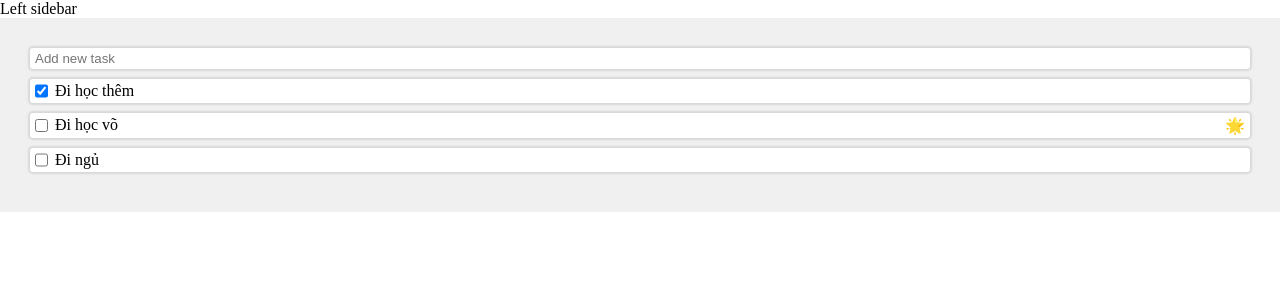
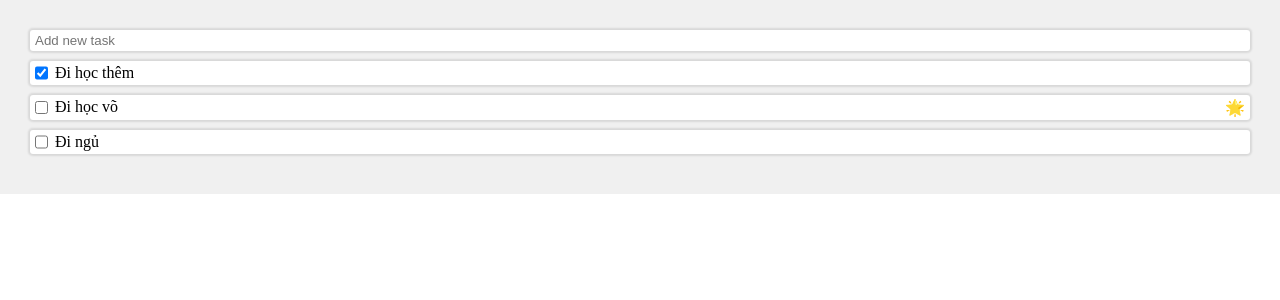
Before and after one commit to shin-tran/todo-app, a React (Vite) app: page / in a window 1280 px wide. Shown: the top 300 px of the page. Built offline with nearby package versions, Linux system fonts and the light colour scheme.

Commit message:
add FilterPanel component

```diff
--- a/src/App.css
+++ b/src/App.css
@@ -17,4 +17,13 @@
 .main-content {
   background-color: #f0f0f0;
   padding: 30px;
+  flex: 2;
 }
+
+.container {
+  display: flex;
+}
+
+.filter-panel {
+  flex: 1;
+}
--- a/src/App.jsx
+++ b/src/App.jsx
@@ -59,7 +59,7 @@ function App() {
 
   return (
     <div className="container">
-      <div>Left sidebar</div>
+
       <div className="main-content">
         <input
           ref={inputRef}
```
Also changed, not shown: src/components/FilterPanel.jsx (added, +11 -0 lines).
